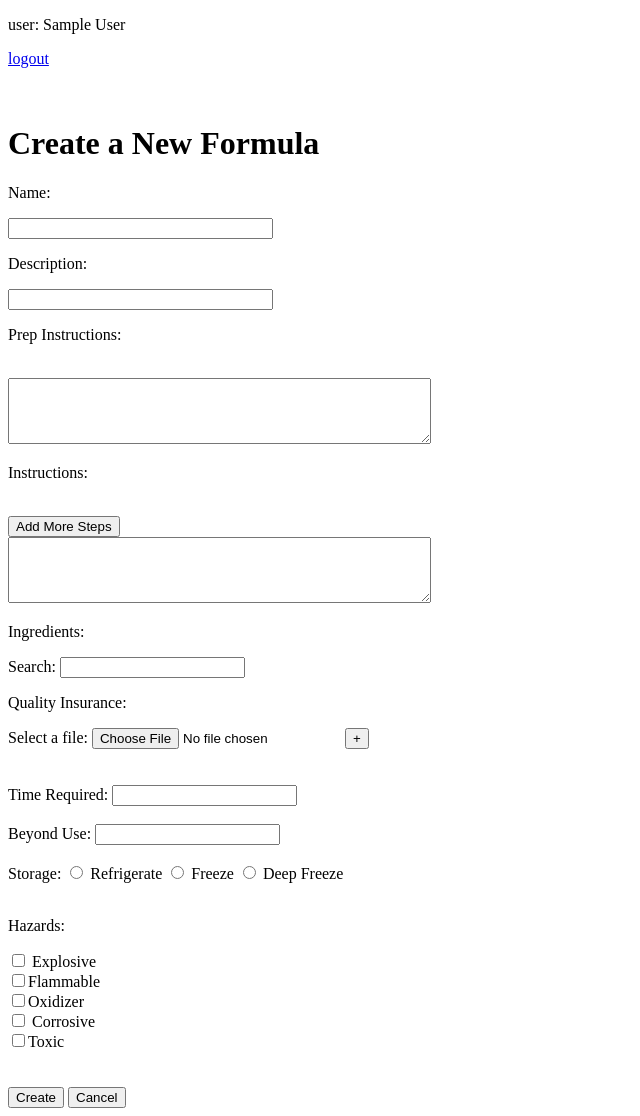
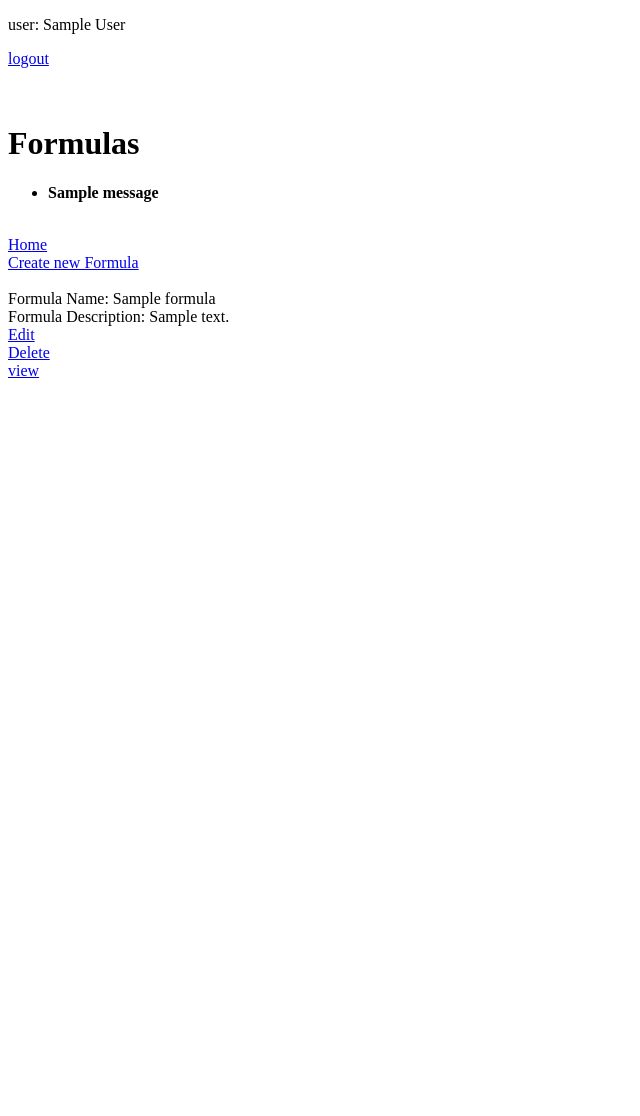
Before and after one commit to 101Mastery/application, a Flask app: template project/templates/layout.html in a window 1280 px wide. Shown: the whole page, without its empty margins (0-640 px from the left). After the commit the page ends 378 px from the top, so only its background shows below. Run offline with Flask 2, Linux system fonts and the light colour scheme; the template is opened without the code that fills it: values that come from a table or form of the project are taken from there, others are empty; tables that the repository leaves empty hold one stand-in row (values such as "Sample post"); one stand-in notice (Sample message) is shown; some libraries are stand-ins or nearby versions.

Commit message:
templates

```diff
--- a/project/templates/layout.html
+++ b/project/templates/layout.html
@@ -5,123 +5,53 @@
     <title>Title</title>
 </head>
 <body>
-
     <p>user: {{user.name}}</p>
     <a href='{{url_for('logout')}}'>logout</a>
     </br>
     </br>
     </br>
-    <h1>Create a New Formula</h1>
-    <form action="{{ url_for('newFormula')}}" method = 'post'>
-        <script src="//ajax.googleapis.com/ajax/libs/jquery/1.9.1/jquery.min.js"></script>
+    <h1> Formulas </h1>
 
-<script type='text/javascript'>
-$(document).ready(function() {
-    var max_fields      = 10; //maximum input boxes allowed
-    var wrapper         = $(".steps"); //Fields wrapper
-    var add_button      = $(".add_steps_button"); //Add button ID
+        {%with messages = get_flashed_messages() %}
+    {% if messages %}
 
-    var x = 1; //initlal text box count
-    $(add_button).click(function(e){ //on add input button click
-        e.preventDefault();
-        if(x < max_fields){ //max input box allowed
-            x++; //text box increment
-            $(wrapper).append('<div><textarea rows="4" cols="50"></textarea> <a href="#" class="remove_field">Remove</a></div>'); //add input box
-        }
-    });
+    <ul>
+        {% for message in messages %}
+        <li><strong>{{ message}}</strong></li>
+        {% endfor %}
+    </ul>
+    {% endif %}
+    {% endwith %}
 
-    $(wrapper).on("click",".remove_field", function(e){ //user click on remove text
-        e.preventDefault(); $(this).parent('div').remove(); x--;
-    })
-});
-</script>
+    </br>
 
-        <script type='text/javascript'>
-$(document).ready(function() {
-    var max_fields      = 10; //maximum input boxes allowed
-    var wrapper         = $(".upload"); //Fields wrapper
-    var add_button      = $(".add_uploads_button"); //Add button ID
+    <a href='{{url_for('home')}}'>Home</a>
 
-    var x = 1; //initlal text box count
-    $(add_button).click(function(e){ //on add input button click
-        e.preventDefault();
-        if(x < max_fields){ //max input box allowed
-            x++; //text box increment
-            $(wrapper).append('<div>Select a file: <input type="file" name="upload"> <a href="#" class="remove_field">Remove</a></div>'); //add input box
-        }
-    });
+    </br>
 
-    $(wrapper).on("click",".remove_field", function(e){ //user click on remove text
-        e.preventDefault(); $(this).parent('div').remove(); x--;
-    })
-});
-</script>
+    <a href='{{url_for('newFormula')}}'>Create new Formula</a>
 
-        <p>Name: </p>
-        <input type = 'text' size='30' name='name'>
+    </br>
+    </br>
 
-        </br>
+    {% for i in formulas %}
 
-        <p>Description: </p>
-        <input type = 'text' size='30' name="description">
+    Formula Name:
+    {{i.name}}
+    </br>
 
-        <p>Prep Instructions: </p>
-        </br>
+    Formula Description:
+    {{i.description}}
+    </br>
 
-    <div><textarea name='prep_instructions'rows="4" cols="50"></textarea></div>
+    <a href='{{url_for('editFormula', formula_id = i.id)}}'>Edit</a>
+    </br>
+    <a href='{{url_for('deleteFormula', formula_id = i.id)}}'>Delete</a>
+    </br>
+    <a href='{{url_for('viewFormula', formula_id = i.id)}}'>view</a>
+    </br>
+    </br>
 
-
-        <p>Instructions: </p>
-        </br>
-        <div class="steps">
-    <input type="button" class="add_steps_button" value="Add More Steps">
-    <div><textarea name='instructions'rows="4" cols="50"></textarea></div>
-</div>
-        <p>Ingredients: </p>
-        Search: <input type="search" name="ingredient_search">
-
-        <p>Quality Insurance: </p>
-
-        <div class="upload">
-            <div>Select a file: <input type="file" name="pdf"><input type="button" class="add_uploads_button" value="+"></div>
-        </div>
-
-        </br>
-        </br>
-
-        Time Required: <input type="text" name="time_required">
-
-        </br>
-        </br>
-
-        Beyond Use: <input type="text" name="time_required">
-
-        </br>
-        </br>
-
-        Storage:
-
-        <input type="radio" name="storage" value="refrigerate" > Refrigerate
-        <input type="radio" name="storage" value="freeze"> Freeze
-        <input type="radio" name="storage" value="deep_freeze"> Deep Freeze
-        </br>
-        </br>
-        <p>Hazards: </p>
-        <input type="checkbox" name="explosive" value="true"> Explosive<br>
-        <input type="checkbox" name="flammable" value="true">Flammable<br>
-        <input type="checkbox" name="oxidizer" value="true">Oxidizer<br>
-        <input type="checkbox" name="corrosive" value="true"> Corrosive<br>
-        <input type="checkbox" name="toxic" value="true">Toxic<br>
-
-        </br>
-        </br>
-
-        <input type = 'submit' value='Create'>
-        <a href = '{{url_for('printFormulas')}}'> <input type = 'button' value='Cancel'></a>
-
-
-
-    </form>
-
+    {% endfor %}
 </body>
 </html>
```
Also changed, not shown: project/templates/formula_templates/newFormula.html (+89 -5 lines).
